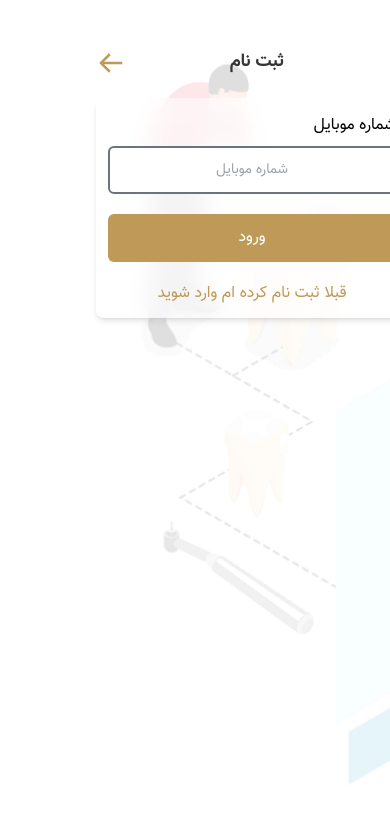
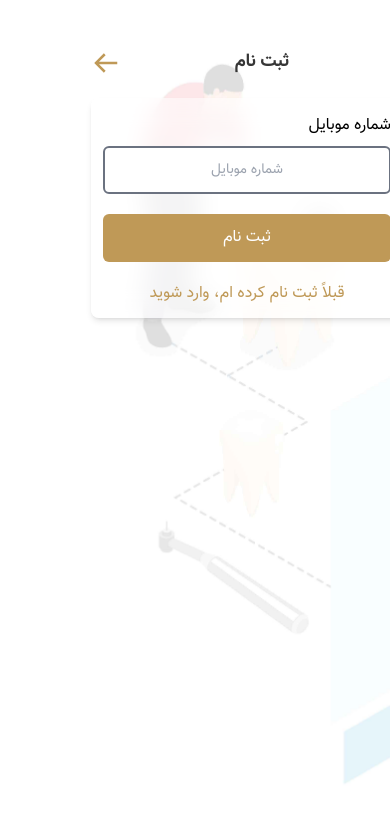
Before and after one commit to sorantaak/Matab, a Next.js app: page /signup in a window 390 px wide. Shown: the top 822 px of the page. Built offline with nearby package versions, Linux system fonts and the light colour scheme.

Commit message:
change scroll bar and header form

```diff
--- a/components/LoginAndRegistrationSteps/inputConfirmation.jsx
+++ b/components/LoginAndRegistrationSteps/inputConfirmation.jsx
@@ -1,11 +1,16 @@
 import { useEffect, useState } from "react";
 import { formData } from "./../../data/formData";
+import { en, fa } from "../../translation";
+import { useRouter } from "next/router";
 
 function InputConfirmation(props) {
   const [check, setCheck] = useState(0);
   const [inputClasses, setClasses] = useState(
     "w-full border-2 border-gray-500 rounded-md px-3 h-14 focus:outline-0 transition-all"
   );
+  const router = useRouter();
+  const { locale } = router;
+  const t = locale === "fa" ? fa : en;
 
   const testNumber = /^[0-9]*/;
 
@@ -42,7 +47,7 @@ function InputConfirmation(props) {
   return (
     <div className="mt-1">
       <div>
-        <label htmlFor="">{formData.confirmLabel}</label>
+        <label htmlFor="">{t.formData.confirmLabel}</label>
       </div>
       <div className="w-full mt-2" dir="ltr">
         <input
@@ -60,7 +65,7 @@ function InputConfirmation(props) {
           }}
           type="number"
           className={inputClasses}
-          placeholder={formData.confirmPlaceholder}
+          placeholder={t.formData.confirmPlaceholder}
         />
       </div>
     </div>
--- a/components/mainNavBar/MainNavBar.jsx
+++ b/components/mainNavBar/MainNavBar.jsx
@@ -177,12 +177,10 @@ function MainNavBar(props) {
         <div
           className="cursor-pointer flex flex-row ltr:flex-row-reverse items-center justify-center bg-darkGold rounded-md text-white px-1 gap-1"
           onClick={handleLanguageToggle}
+          title={locale === "fa" ? "English" : "فارسی"}
         >
-          <span
-            className="rtl:pt-1 ltr:pb-1 font-thin"
-            title={locale === "fa" ? "English" : "فارسی"}
-          >
-            {locale === "fa" ? "En" : "Fa"}
+          <span className="pt-1  font-thin font-vazir">
+            {locale === "fa" ? "En" : "فا"}
           </span>
 
           <MdIcons.MdOutlineLanguage />
--- a/components/ui/EnterWebsiteUi/PageFormUi.jsx
+++ b/components/ui/EnterWebsiteUi/PageFormUi.jsx
@@ -9,22 +9,19 @@ function PageFormUi(props) {
   return (
     <div className="bg-backLogin-img bg-cover backdrop-blur-md bg-white/30 w-full h-screen ">
       <div className="container w-4/5 mx-auto pt-12">
-        <div className="flex rtl:flex-row ltr:flex-row-reverse w-full">
+        <div className="flex rtl:flex-row ltr:flex-row-reverse justify-center w-full">
           <h2
-            className="basis-2/3 lg:basis-1/2 text-left text-textParColor
+            className="flex-1 text-center text-textParColor
                      text-lg font-bold"
           >
             {props.pageTitle}
           </h2>
-          <span
-            className="basis-1/2 flex rtl:justify-end ltr:justify-start text-3xl text-darkGold "
-            title={props.titleIcon}
-          >
+          <div className="flex text-3xl text-darkGold " title={props.titleIcon}>
             <BiIcons.BiArrowBack
               className="cursor-pointer"
               onClick={props.backArrowButtonHandlle}
             />
-          </span>
+          </div>
         </div>
         <CardFormUi srcImage={props.srcImage}>
           <FormUi>
@@ -49,7 +46,7 @@ function PageFormUi(props) {
             link={props.linkFeatures}
             linkTitle={props.linkTitle}
             forgotPasswordLink="/sendSmsForResetPassword"
-            forgotPasswordLinkTitle="رمز عبور را فراموش کرده ام"
+            forgotPasswordLinkTitle={props.forgotPasswordLinkTitle}
           />
         </CardFormUi>
       </div>
--- a/pages/confirmcode/index.js
+++ b/pages/confirmcode/index.js
@@ -5,6 +5,7 @@ import { formData } from "../../data/formData";
 import CountDownTimer from "../../components/CountdownTimer/count-down-timer";
 import InputConfirmation from "../../components/LoginAndRegistrationSteps/inputConfirmation"
 import PageFormUi from "../../components/ui/EnterWebsiteUi/PageFormUi";
+import { en, fa } from '../../translation';
 
 function Confirmcode() {
     const [confirmCode, setConfirmNumber] = useState('');
@@ -12,6 +13,8 @@ function Confirmcode() {
     const [isClickedSubmitButton, setClickedSubmitButton] = useState(false);
     const [error, setError] = useState('')
     const router = useRouter()
+    const { locale } = router;
+    const t = locale === "fa" ? fa : en;
     const testCode = "123456";
     // console.log(confirmCode);
     const remainingTimer = 10;
@@ -41,7 +44,7 @@ function Confirmcode() {
 
 
         } else {
-            setError(formData.fillFormError)
+            setError(t.formData.fillFormError)
         }
     }
     return (
@@ -53,10 +56,10 @@ function Confirmcode() {
             srcImage="/Image/logo.png"
             error={error}
             backArrowButtonHandlle={() => router.push('/')}
-            pageTitle="ورود به پنل کاربری"
+            pageTitle={t.pages.confirmCode.title}
         >
             <InputConfirmation getConfirm={getConfirmCode} />
-            <SubmitButton titleBtn="ثبت" titleProcess="در حال بررسی" isClicked={isClickedSubmitButton} onSubmitForm={formSubmited} />
+            <SubmitButton titleBtn={t.formData.submitButtonForConfirmCode} titleProcess={t.formData.submitButtonForConfirmCodeProcess} isClicked={isClickedSubmitButton} onSubmitForm={formSubmited} />
             <CountDownTimer remainTime={remainingTimer} />
         </PageFormUi>
 
--- a/pages/login/index.js
+++ b/pages/login/index.js
@@ -53,11 +53,12 @@ function Login() {
                 showRegisterLink={true}
                 showForgetLink={true}
                 linkFeatures="/signup"
-                linkTitle="ثبت نام نکرده ام"
+                linkTitle={t.pages.logIn.dontRegisterTitle}
                 srcImage="/Image/logo.png"
                 error={error}
                 backArrowButtonHandlle={() => router.push('/')}
                 pageTitle={t.pages.logIn.title}
+                forgotPasswordLinkTitle={t.pages.logIn.forgotPasswordLinkTitle}
             >
                 <InputMobile getMobile={getMobileNumber} />
                 <InputPassword
--- a/pages/signup/index.js
+++ b/pages/signup/index.js
@@ -1,9 +1,7 @@
 import { useRouter } from 'next/router';
 import InputMobile from "../../components/LoginAndRegistrationSteps/InputMobile";
 import { useState } from "react";
-import { motion } from "framer-motion";
 import SubmitButton from "../../components/LoginAndRegistrationSteps/submitButton";
-import { formData } from "../../data/formData";
 import Head from "next/head";
 import PageFormUi from "../../components/ui/EnterWebsiteUi/PageFormUi";
 import { en, fa } from '../../translation';
@@ -37,7 +35,7 @@ function Signup() {
             }, 2000)
 
         } else {
-            setError(formData.fillFormError)
+            setError(t.formData.fillFormError)
         }
     }
 
@@ -51,14 +49,14 @@ function Signup() {
                 showRegisterLink={true}
                 showForgetLink={false}
                 linkFeatures="/login"
-                linkTitle="قبلا ثبت نام کرده ام وارد شوید"
+                linkTitle={t.pages.singUp.linkTitle}
                 srcImage="/Image/logo.png"
                 error={error}
-                backArrowButtonHandlle={() => router.push('/login')}
-                pageTitle="ثبت نام"
+                backArrowButtonHandlle={() => router.push('/')}
+                pageTitle={t.pages.singUp.title}
             >
                 <InputMobile getMobile={getMobileNumber} />
-                <SubmitButton titleBtn="ورود" titleProcess="در حال ورود" isClicked={isClickedSubmitButton} onSubmitForm={formSubmited} />
+                <SubmitButton titleBtn={t.formData.submitButtonForSignup} titleProcess={t.formData.submitButtonForSignupProcess} isClicked={isClickedSubmitButton} onSubmitForm={formSubmited} />
             </PageFormUi>
         </>
     )
--- a/styles/globals.css
+++ b/styles/globals.css
@@ -69,14 +69,14 @@ input[type="number"] {
   }
 }
 ::-webkit-scrollbar {
-  width: 5px;
+  width: 8px;
 }
 
 /* Track */
-::-webkit-scrollbar-track {
+/* ::-webkit-scrollbar-track {
   box-shadow: inset 0 0 5px grey;
   border-radius: 10px;
-}
+} */
 
 /* Handle */
 ::-webkit-scrollbar-thumb {
--- a/translation.js
+++ b/translation.js
@@ -68,6 +68,10 @@ export const en = {
         confirmPlaceholder: "confirm code",
         submitButtonLable: "log in",
         submitButtonLableProcess: "logining...",
+        submitButtonForSignup: "Sing up",
+        submitButtonForSignupProcess: "Singing up",
+        submitButtonForConfirmCode: "Register verification code",
+        submitButtonForConfirmCodeProcess: "Registering verification code",
         fillFormError: "Please fill out the form information carefully!!!",
         resetPasswordLabel: "new password",
         resetPasswordPlaceHolder: "new password",
@@ -77,11 +81,11 @@ export const en = {
 
     },
     pages: {
-        singUp: { title: "sign up" },
-        logIn: { title: "login", titleBtn: "login", btnTitleProcess: "logining" },
+        singUp: { title: "sign up", linkTitle: "I have already registered, log in" },
+        logIn: { title: "login", titleBtn: "login", btnTitleProcess: "logining", dontRegisterTitle: "I have not registered", forgotPasswordLinkTitle: "I forgot my password" },
         resetPassword: { title: "reset password" },
-        sendSmsForResetPassword: { title: "get a password recovery link" }
-
+        sendSmsForResetPassword: { title: "get a password recovery link" },
+        confirmCode: { title: "Receive confirmation code", errorCode: "The verification code is incorrect", }
     }
 }
 
@@ -154,6 +158,10 @@ export const fa = {
         confirmPlaceholder: "کد تاییدیه",
         submitButtonLable: "ورود",
         submitButtonLableProcess: "در حال ورود...",
+        submitButtonForSignup: "ثبت نام",
+        submitButtonForConfirmCode: "ثبت کد تایید",
+        submitButtonForConfirmCodeProcess: "در حال ثبت کد تایی",
+        submitButtonForSignupProcess: "در حال ثبت شدن",
         fillFormError: "لطفا اطلاعات فرم را با دقت پر کنید!!!",
         resetPasswordLabel: "رمز عبور جدید",
         resetPasswordPlaceHolder: "رمز عبور جدید",
@@ -163,10 +171,11 @@ export const fa = {
 
     },
     pages: {
-        singUp: { title: "ثبت نام" },
-        logIn: { title: "ورود", titleBtn: "ورود", btnTitleProcess: "در حال ورود" },
+        singUp: { title: "ثبت نام", linkTitle: "قبلاً ثبت نام کرده ام، وارد شوید" },
+        logIn: { title: "ورود", titleBtn: "ورود", btnTitleProcess: "در حال ورود", dontRegisterTitle: "ثبت نام نکرده ام", forgotPasswordLinkTitle: "رمز عبور را فراموش کرده ام" },
         resetPassword: { title: "بازیابی رمز عبور" },
-        sendSmsForResetPassword: { title: "دریافت لینک بازیابی رمز عبور" }
+        sendSmsForResetPassword: { title: "دریافت لینک بازیابی رمز عبور" },
+        confirmCode: { title: "دریافت کد تاییدیه", errorCode: "کد تایید صحیح نمی باشد", }
 
     }
 }
```
